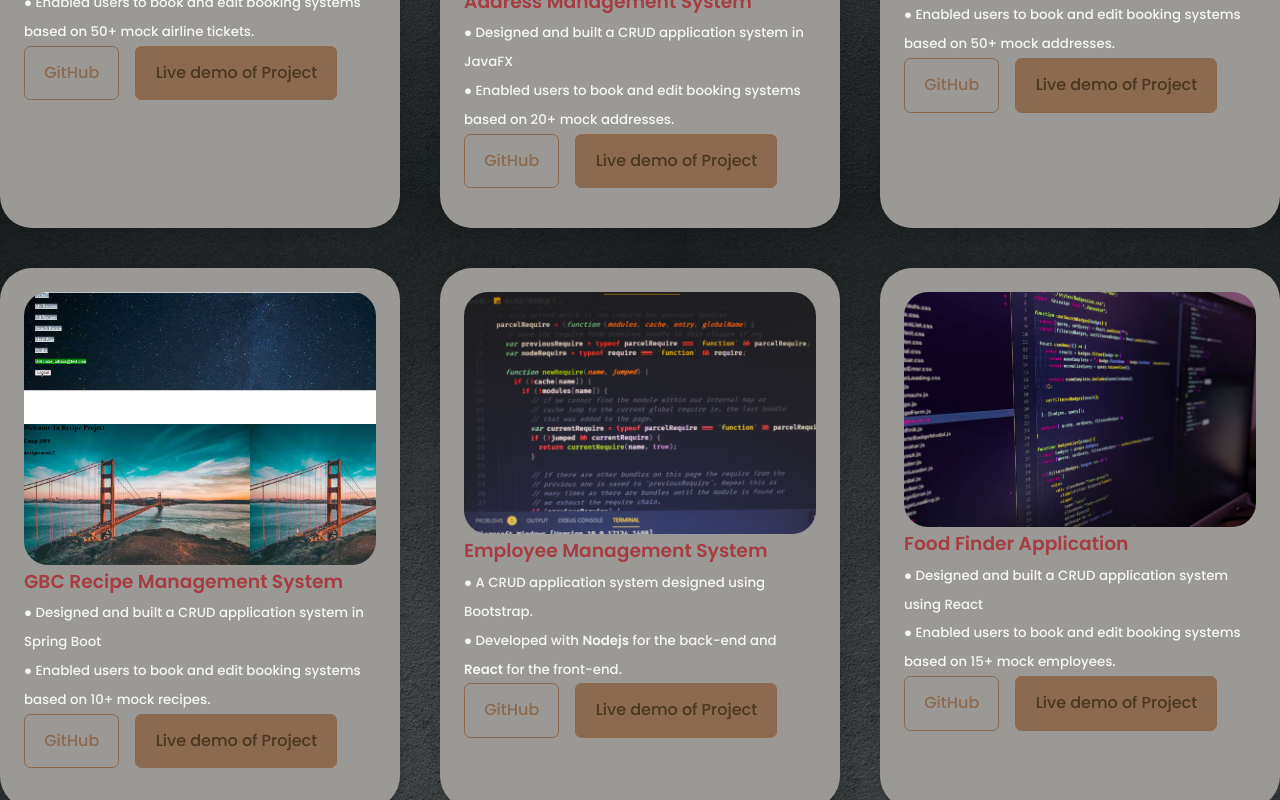
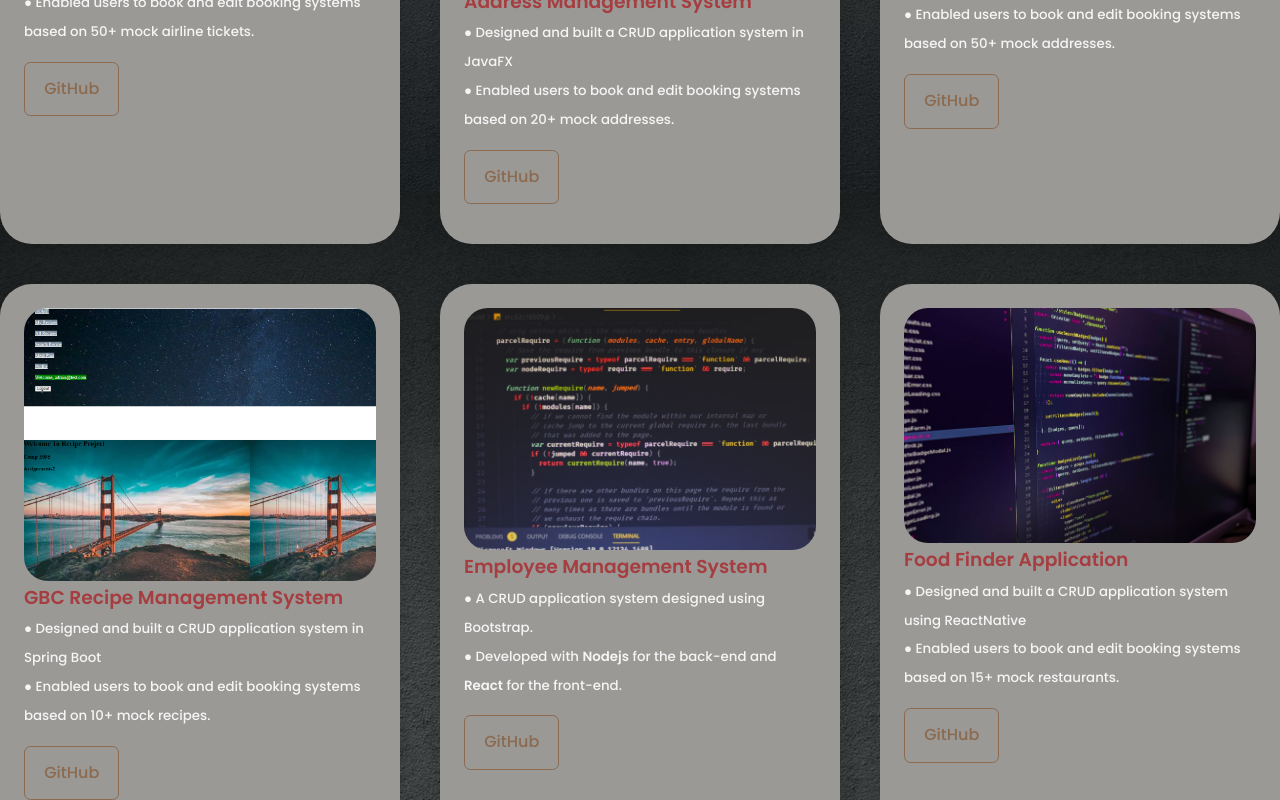
Before and after one commit to arusafa/Safa_Aru_W23Portfolio, a React (Create React App) app: page / in a window 1280 px wide. Shown: the part 2900-3700 px from the top of the page. Built offline with nearby package versions, Linux system fonts and the light colour scheme; the HTML template or start-up script is replaced by a standard one.

Commit message:
portfolio has updated

```diff
--- a/src/components/portfolio/Portfolio.jsx
+++ b/src/components/portfolio/Portfolio.jsx
@@ -24,7 +24,8 @@ function Portfolio() {
             <br />● Enabled users to book and edit booking systems based on 50+
             mock airline tickets.
           </small>
-          <div className="portfolio__item-cta">
+
+          <div style={{ marginTop: "1rem" }} className="portfolio__item-cta">
             <a
               href="https://github.com/arusafa/Gbc-Airlines-Booking"
               className="btn"
@@ -32,14 +33,6 @@ function Portfolio() {
               rel="noreferrer"
             >
               GitHub
-            </a>
-            <a
-              href="https://chimerical-sundae-5f133a.netlify.app/"
-              className="btn btn-primary"
-              target="_blank"
-              rel="noreferrer"
-            >
-              Live demo of Project
             </a>
           </div>
         </article>
@@ -54,7 +47,7 @@ function Portfolio() {
             <br />● Enabled users to book and edit booking systems based on 20+
             mock addresses.
           </small>
-          <div className="portfolio__item-cta">
+          <div style={{ marginTop: "1rem" }} className="portfolio__item-cta">
             <a
               href="https://github.com/arusafa/Address-book-project"
               className="btn"
@@ -62,14 +55,6 @@ function Portfolio() {
               rel="noreferrer"
             >
               GitHub
-            </a>
-            <a
-              href="https://chimerical-sundae-5f133a.netlify.app/"
-              className="btn btn-primary"
-              target="_blank"
-              rel="noreferrer"
-            >
-              Live demo of Project
             </a>
           </div>
         </article>
@@ -85,7 +70,7 @@ function Portfolio() {
             <br />● Enabled users to book and edit booking systems based on 50+
             mock addresses.
           </small>
-          <div className="portfolio__item-cta">
+          <div style={{ marginTop: "1rem" }} className="portfolio__item-cta">
             <a
               href="https://github.com/arusafa/GBC-SportingTeam_Amigos"
               className="btn"
@@ -93,14 +78,6 @@ function Portfolio() {
               rel="noreferrer"
             >
               GitHub
-            </a>
-            <a
-              href="https://chimerical-sundae-5f133a.netlify.app/"
-              className="btn btn-primary"
-              target="_blank"
-              rel="noreferrer"
-            >
-              Live demo of Project
             </a>
           </div>
         </article>
@@ -115,7 +92,7 @@ function Portfolio() {
             <br />● Enabled users to book and edit booking systems based on 10+
             mock recipes.
           </small>
-          <div className="portfolio__item-cta">
+          <div style={{ marginTop: "1rem" }} className="portfolio__item-cta">
             <a
               href="https://github.com/arusafa/GBC-Recipe-App"
               className="btn"
@@ -123,14 +100,6 @@ function Portfolio() {
               rel="noreferrer"
             >
               GitHub
-            </a>
-            <a
-              href="https://chimerical-sundae-5f133a.netlify.app/"
-              className="btn btn-primary"
-              target="_blank"
-              rel="noreferrer"
-            >
-              Live demo of Project
             </a>
           </div>
         </article>
@@ -142,11 +111,10 @@ function Portfolio() {
           <h3 style={{ color: "#A63D40" }}>Employee Management System</h3>
           <small>
             ● A CRUD application system designed using Bootstrap.
-            <br />
-            ● Developed with <b>Nodejs</b> for the back-end and <b>React</b> for the
-            front-end.
+            <br />● Developed with <b>Nodejs</b> for the back-end and{" "}
+            <b>React</b> for the front-end.
           </small>
-          <div className="portfolio__item-cta">
+          <div style={{ marginTop: "1rem" }} className="portfolio__item-cta">
             <a
               href="https://github.com/arusafa/101331910_comp3123_assignment2_frontend"
               className="btn"
@@ -154,14 +122,6 @@ function Portfolio() {
               rel="noreferrer"
             >
               GitHub
-            </a>
-            <a
-              href="https://chimerical-sundae-5f133a.netlify.app/"
-              className="btn btn-primary"
-              target="_blank"
-              rel="noreferrer"
-            >
-              Live demo of Project
             </a>
           </div>
         </article>
@@ -172,11 +132,11 @@ function Portfolio() {
           </div>
           <h3 style={{ color: "#A63D40" }}>Food Finder Application</h3>
           <small>
-            ● Designed and built a CRUD application system using React
+            ● Designed and built a CRUD application system using ReactNative
             <br />● Enabled users to book and edit booking systems based on 15+
-            mock employees.
+            mock restaurants.
           </small>
-          <div className="portfolio__item-cta">
+          <div style={{ marginTop: "1rem" }} className="portfolio__item-cta">
             <a
               href="https://github.com/arusafa"
               className="btn"
@@ -184,14 +144,6 @@ function Portfolio() {
               rel="noreferrer"
             >
               GitHub
-            </a>
-            <a
-              href="https://chimerical-sundae-5f133a.netlify.app/"
-              className="btn btn-primary"
-              target="_blank"
-              rel="noreferrer"
-            >
-              Live demo of Project
             </a>
           </div>
         </article>
```
